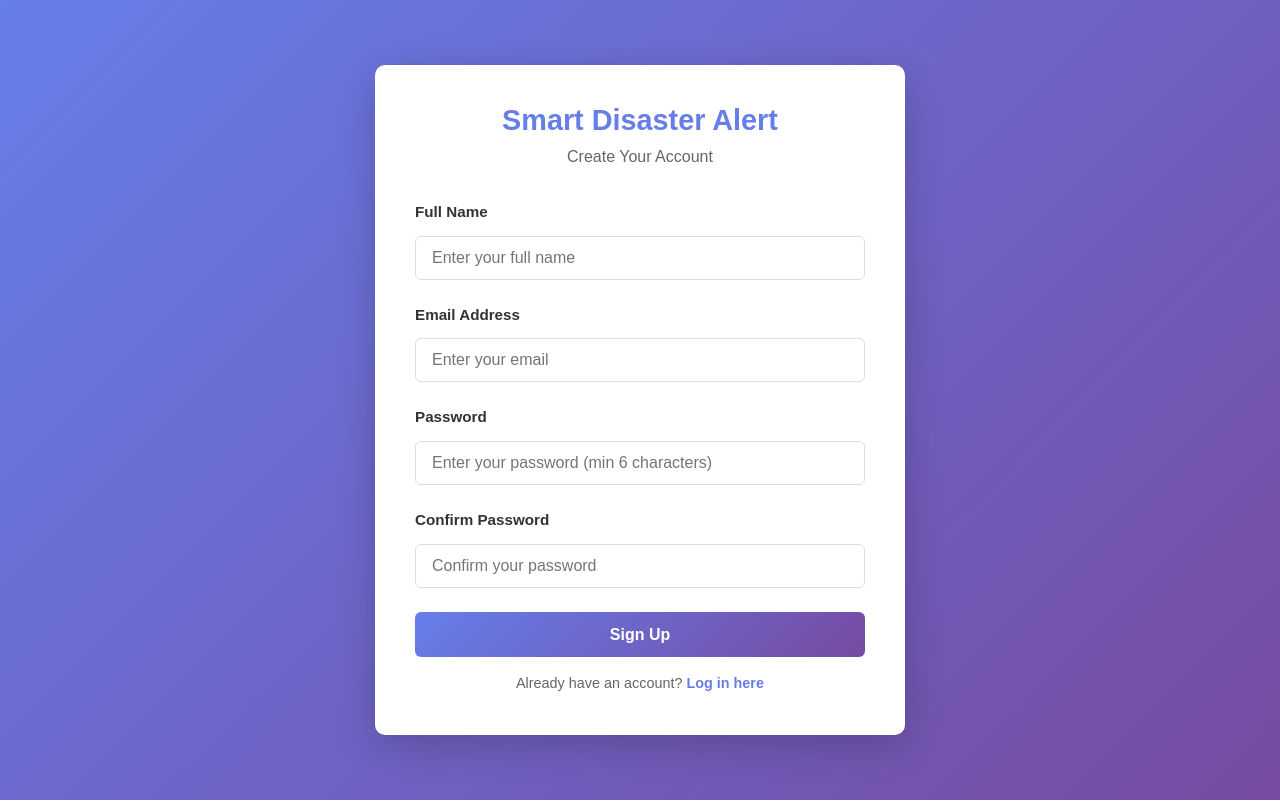
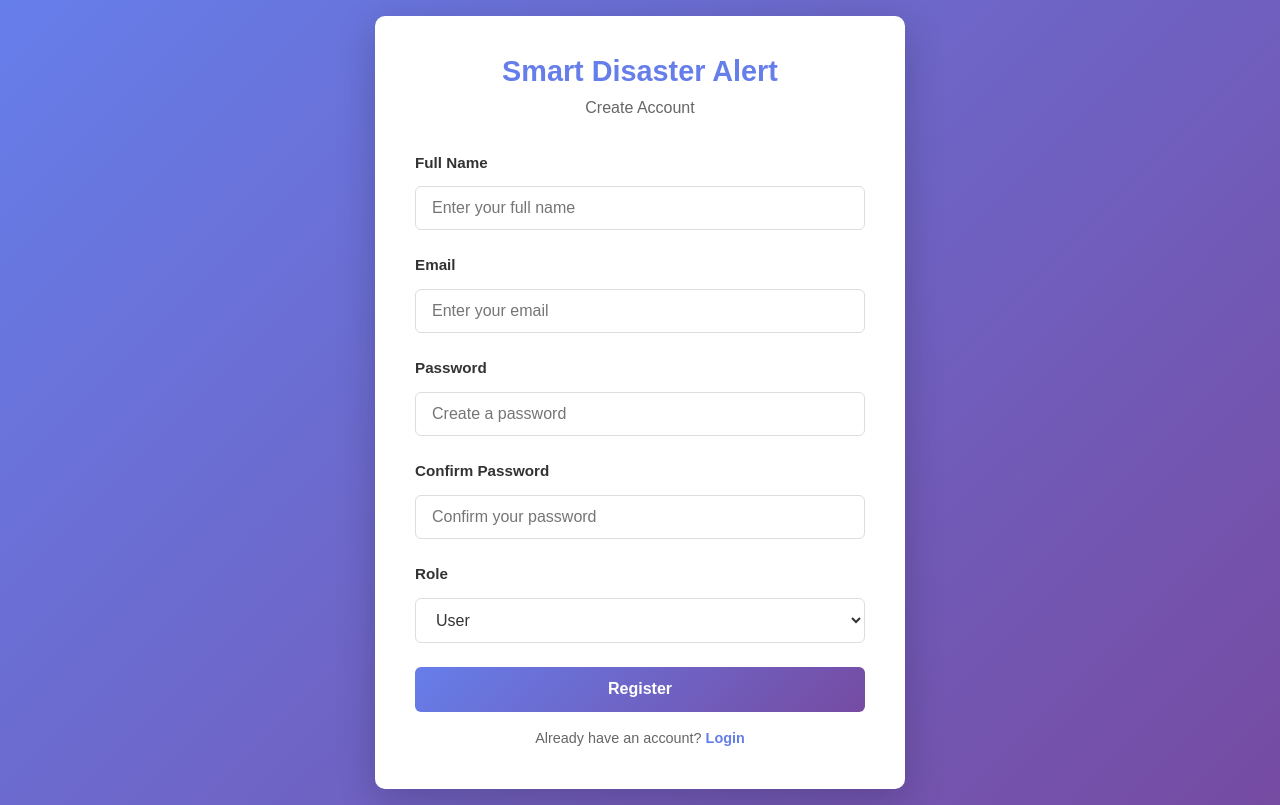
Before and after one commit to vinodiNK/Smart-Disaster-Alert-Community-Support-Platform, a React app in the folder frontend/: page /register in a window 1280 px wide. Built offline with nearby package versions, Linux system fonts and the light colour scheme; the HTML template or start-up script is replaced by a standard one.

Commit message:
feat : Added role selection dropdown in registration page

```diff
--- a/frontend/src/pages/Register.css
+++ b/frontend/src/pages/Register.css
@@ -129,6 +129,82 @@
     text-decoration: underline;
 }
 
+.form-select {
+    padding: 0.75rem 1rem;
+    border: 1px solid #ddd;
+    border-radius: 6px;
+    font-size: 1rem;
+    font-family: inherit;
+    background-color: white;
+    color: #333;
+    cursor: pointer;
+    transition: border-color 0.3s, box-shadow 0.3s;
+}
+
+.form-select:focus {
+    outline: none;
+    border-color: #667eea;
+    box-shadow: 0 0 0 3px rgba(102, 126, 234, 0.1);
+}
+
+.form-select:disabled {
+    background-color: #f5f5f5;
+    cursor: not-allowed;
+    opacity: 0.6;
+}
+
+.register-title {
+    margin: 0 0 0.5rem 0;
+    color: #667eea;
+    font-size: 1.8rem;
+    text-align: center;
+    font-weight: 700;
+}
+
+.register-subtitle {
+    margin: 0 0 2rem 0;
+    color: #666;
+    font-size: 1rem;
+    text-align: center;
+    font-weight: 400;
+}
+
+
+/* Loading state */
+
+.register-button:disabled {
+    opacity: 0.7;
+    cursor: not-allowed;
+    animation: pulse 1.5s infinite;
+}
+
+@keyframes pulse {
+    0% {
+        opacity: 0.7;
+    }
+    50% {
+        opacity: 0.9;
+    }
+    100% {
+        opacity: 0.7;
+    }
+}
+
+
+/* Responsive styles */
+
+@media (max-width: 600px) {
+    .register-card {
+        padding: 1.5rem;
+    }
+    .register-title {
+        font-size: 1.5rem;
+    }
+    .register-form {
+        gap: 1rem;
+    }
+}
+
 
 /* Dark theme support */
 
@@ -161,6 +237,23 @@
     .form-input:disabled {
         background-color: #1a1a1a;
     }
+    .form-select {
+        background-color: #2d2d2d;
+        border-color: #444;
+        color: #e0e0e0;
+    }
+    .form-select:focus {
+        border-color: #667eea;
+        box-shadow: 0 0 0 3px rgba(102, 126, 234, 0.2);
+    }
+    .form-select:disabled {
+        background-color: #1a1a1a;
+    }
+    .error-message {
+        background-color: #3a1a1a;
+        color: #ff6b6b;
+        border-left-color: #ff6b6b;
+    }
     .login-link {
         color: #999;
     }
--- a/frontend/src/pages/Register.jsx
+++ b/frontend/src/pages/Register.jsx
@@ -1,18 +1,23 @@
+// Register.jsx
+
 import { createUserWithEmailAndPassword } from "firebase/auth";
 import { doc, setDoc } from "firebase/firestore";
 import { useState } from "react";
-import { Link } from "react-router-dom";
+import { Link, useNavigate } from "react-router-dom";
 import { auth, db } from "../firebase";
 import "./Register.css";
 
 export default function Register() {
+  const navigate = useNavigate();
+
   const [form, setForm] = useState({
     name: "",
     email: "",
     password: "",
     confirmPassword: "",
+    role: "User", // default role
+  });
 
-  });
   const [error, setError] = useState("");
   const [loading, setLoading] = useState(false);
 
@@ -23,73 +28,66 @@ export default function Register() {
   };
 
   const validateForm = () => {
-    if (!form.name.trim()) {
-      setError("Full name is required");
-      return false;
-    }
-    if (form.name.trim().length < 2) {
-      setError("Full name must be at least 2 characters");
-      return false;
-    }
-    if (!form.email.trim()) {
-      setError("Email is required");
-      return false;
-    }
-    if (!/^\S+@\S+\.\S+$/.test(form.email)) {
-      setError("Please enter a valid email address");
-      return false;
-    }
-    if (!form.password) {
-      setError("Password is required");
-      return false;
-    }
-    if (form.password.length < 6) {
-      setError("Password must be at least 6 characters");
-      return false;
-    }
-    if (form.password !== form.confirmPassword) {
-      setError("Passwords do not match");
-      return false;
-    }
+    if (!form.name.trim()) return setError("Full name is required"), false;
+    if (!form.email.trim()) return setError("Email is required"), false;
+    if (!/^\S+@\S+\.\S+$/.test(form.email))
+      return setError("Invalid email format"), false;
+    if (!form.password) return setError("Password is required"), false;
+    if (form.password.length < 6)
+      return setError("Password must be at least 6 characters"), false;
+    if (form.password !== form.confirmPassword)
+      return setError("Passwords do not match"), false;
     return true;
   };
 
   const submit = async (e) => {
     e.preventDefault();
 
-    if (!validateForm()) {
-      return;
-    }
+    if (!validateForm()) return;
 
     setLoading(true);
+
     try {
-      // Create user in Firebase Auth
-      const userCred = await createUserWithEmailAndPassword(auth, form.email, form.password);
+      // 1️⃣ Create user in Firebase Auth
+      const userCred = await createUserWithEmailAndPassword(
+        auth,
+        form.email,
+        form.password
+      );
 
-      // Store user data in Firestore
+      // 2️⃣ Store user data in Firestore
       await setDoc(doc(db, "users", userCred.user.uid), {
         uid: userCred.user.uid,
         name: form.name,
         email: form.email,
-        role: "public",
+        role: form.role,
         createdAt: new Date().toISOString(),
         isActive: true,
       });
 
-      // Get ID token and store
+      // 3️⃣ Save token + role
       const token = await userCred.user.getIdToken();
       localStorage.setItem("token", token);
+      localStorage.setItem("role", form.role);
 
-      window.location.href = "/dashboard";
+      // 4️⃣ Redirect based on role
+      if (form.role === "Admin") {
+        navigate("/admin-dashboard");
+      } else if (form.role === "Volunteer") {
+        navigate("/volunteer-dashboard");
+      } else {
+        navigate("/dashboard");
+      }
+
     } catch (err) {
       const errorMessages = {
-        "auth/email-already-in-use": "This email is already registered. Please log in instead.",
+        "auth/email-already-in-use":
+          "Email already registered. Please login.",
         "auth/invalid-email": "Invalid email address.",
-        "auth/weak-password": "Password is too weak. Use 6+ characters.",
-        "auth/operation-not-allowed": "Registration is currently unavailable.",
+        "auth/weak-password": "Password too weak.",
       };
-      setError(errorMessages[err.code] || err.message || "Registration failed. Please try again.");
-      console.error("Registration error:", err);
+
+      setError(errorMessages[err.code] || "Registration failed.");
     } finally {
       setLoading(false);
     }
@@ -99,79 +97,86 @@ export default function Register() {
     <div className="register-container">
       <div className="register-card">
         <h1 className="register-title">Smart Disaster Alert</h1>
-        <h2 className="register-subtitle">Create Your Account</h2>
+        <h2 className="register-subtitle">Create Account</h2>
 
-        <form onSubmit={submit} className="register-form">
+        <form className="register-form" onSubmit={submit}>
           <div className="form-group">
-            <label htmlFor="name" className="form-label">Full Name</label>
+            <label className="form-label">Full Name</label>
             <input
-              id="name"
+              className="form-input"
+              type="text"
               name="name"
-              type="text"
+              placeholder="Enter your full name"
               value={form.name}
               onChange={handleInputChange}
-              placeholder="Enter your full name"
-              className="form-input"
               disabled={loading}
             />
           </div>
 
           <div className="form-group">
-            <label htmlFor="email" className="form-label">Email Address</label>
+            <label className="form-label">Email</label>
             <input
-              id="email"
+              className="form-input"
+              type="email"
               name="email"
-              type="email"
+              placeholder="Enter your email"
               value={form.email}
               onChange={handleInputChange}
-              placeholder="Enter your email"
-              className="form-input"
               disabled={loading}
             />
           </div>
 
           <div className="form-group">
-            <label htmlFor="password" className="form-label">Password</label>
+            <label className="form-label">Password</label>
             <input
-              id="password"
+              className="form-input"
+              type="password"
               name="password"
-              type="password"
+              placeholder="Create a password"
               value={form.password}
               onChange={handleInputChange}
-              placeholder="Enter your password (min 6 characters)"
-              className="form-input"
               disabled={loading}
             />
           </div>
 
           <div className="form-group">
-            <label htmlFor="confirmPassword" className="form-label">Confirm Password</label>
+            <label className="form-label">Confirm Password</label>
             <input
-              id="confirmPassword"
+              className="form-input"
+              type="password"
               name="confirmPassword"
-              type="password"
+              placeholder="Confirm your password"
               value={form.confirmPassword}
               onChange={handleInputChange}
-              placeholder="Confirm your password"
-              className="form-input"
               disabled={loading}
             />
           </div>
 
-          {error && <div className="error-message">{error}</div>}
+          <div className="form-group">
+            <label className="form-label">Role</label>
+            <select
+              className="form-select"
+              name="role"
+              value={form.role}
+              onChange={handleInputChange}
+              disabled={loading}
+            >
+              <option value="User">User</option>
+              <option value="Volunteer">Volunteer</option>
+              <option value="Admin">Admin</option>
+            </select>
+          </div>
 
-          <button
-            type="submit"
-            className="register-button"
-            disabled={loading}
-          >
-            {loading ? "Creating Account..." : "Sign Up"}
+          {error && <p className="error-message">{error}</p>}
+
+          <button className="register-button" type="submit" disabled={loading}>
+            {loading ? "Creating..." : "Register"}
           </button>
         </form>
 
-        <p className="login-link">
-          Already have an account? <Link to="/login">Log in here</Link>
-        </p>
+        <div className="login-link">
+          Already have an account? <Link to="/login">Login</Link>
+        </div>
       </div>
     </div>
   );
```
Also changed, not shown: frontend/src/components/VolunteerSidebar.jsx (added), frontend/src/pages/VolunteerDashboard.jsx (added).
